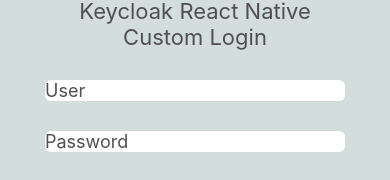
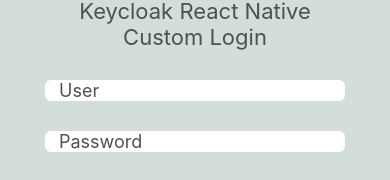
Before and after one commit to passosleo/keycloak-custom-login, a React Native app: screen / in a window 390 px wide. Shown: the part 350-530 px from the top of the page. Built offline with nearby package versions, Linux system fonts and the light colour scheme.

Commit message:
feat: login object

```diff
--- a/App.js
+++ b/App.js
@@ -10,15 +10,34 @@
 import logo from './src/assets/images/react-keycloak-logo.png';
 
 const App = () => {
-  const [accessToken, setAccessToken] = useState("");
-  const [refreshToken, setRefresToken] = useState("");
+  const [tokens, setTokens] = useState({});
+  const [userCredentials, setUserCredentials] = useState({
+    user: '',
+    password: '',
+  });
 
   return (
     <SafeAreaView style={styles.container}>
       <Image style={styles.logo} source={logo} />
       <Text style={styles.title}>Keycloak React Native Custom Login</Text>
-      <TextInput style={styles.input} placeholder="User"/>
-      <TextInput style={styles.input} placeholder="Password"/>
+      <TextInput
+        style={styles.input}
+        placeholder="User"
+        value={userCredentials.user}
+        autocomplete="username"
+        onChange={e =>
+          setUserCredentials({...userCredentials, user: e.nativeEvent.text})
+        }
+      />
+      <TextInput
+        style={styles.input}
+        placeholder="Password"
+        value={userCredentials.password}
+        autocomplete="password"
+        onChange={e =>
+          setUserCredentials({...userCredentials, password: e.nativeEvent.text})
+        }
+      />
       <TouchableOpacity style={styles.button}>
         <Text style={styles.text}>Login</Text>
       </TouchableOpacity>
@@ -51,6 +70,7 @@
     backgroundColor: '#fff',
     borderRadius: 6,
     marginBottom: 30,
+    paddingHorizontal: 14,
   },
   button: {
     backgroundColor: '#00a5e5',
--- a/package.json
+++ b/package.json
@@ -10,6 +10,7 @@
     "lint": "eslint ."
   },
   "dependencies": {
+    "axios": "^0.27.2",
     "react": "17.0.2",
     "react-native": "0.68.1"
   },
```
Also changed, not shown: 1 other file (tests, documents, lock files or other folders).
